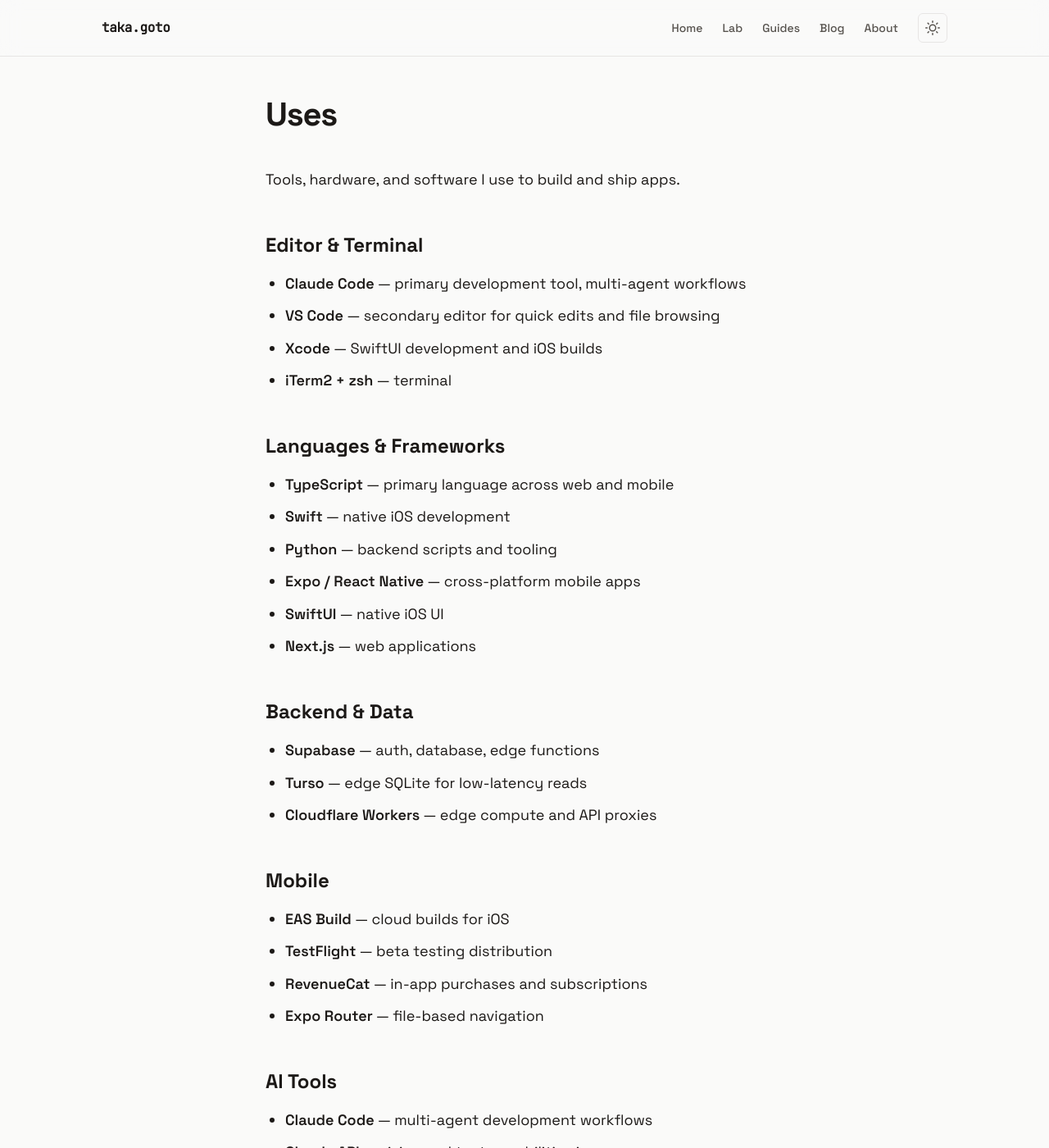
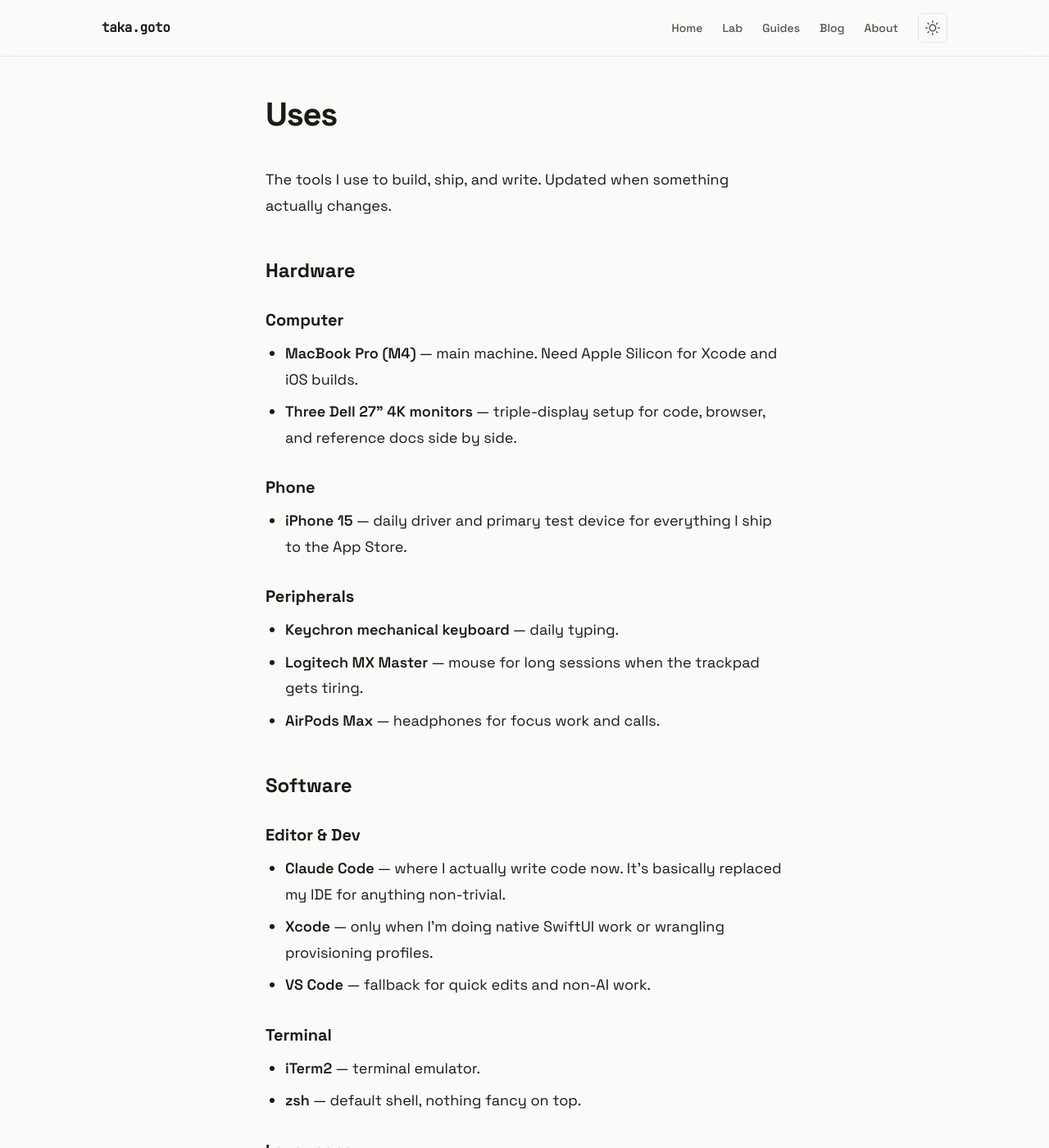
Before and after one commit to TakaGoto/takagoto.github.io, a Jekyll site: the page built from uses.md, in a window 1280 px wide and 1400 px high. Shown: the whole window at 82% size. Built offline with Jekyll 4.4.1, drawn with Linux system fonts in a browser that asks for light colours; some of the changed text lies outside the part shown.

Commit message:
Add custom software blog post, overhaul /uses, update changelog (#15)
- New post: "Custom Software Is Finally Affordable for Small Businesses"
- Rewrite /uses page with full hardware setup and clearer software stack
- Changelog: new post, /uses overhaul, backfill April framework post entry

Co-authored-by: Claude Opus 4.7 <noreply@anthropic.com>

```diff
--- a/uses.md
+++ b/uses.md
@@ -4,60 +4,87 @@ title: Uses
 permalink: /uses/
 ---
 
-Tools, hardware, and software I use to build and ship apps.
-
-## Editor & Terminal
-
-- **Claude Code** — primary development tool, multi-agent workflows
-- **VS Code** — secondary editor for quick edits and file browsing
-- **Xcode** — SwiftUI development and iOS builds
-- **iTerm2 + zsh** — terminal
-
-## Languages & Frameworks
-
-- **TypeScript** — primary language across web and mobile
-- **Swift** — native iOS development
-- **Python** — backend scripts and tooling
-- **Expo / React Native** — cross-platform mobile apps
-- **SwiftUI** — native iOS UI
-- **Next.js** — web applications
-
-## Backend & Data
-
-- **Supabase** — auth, database, edge functions
-- **Turso** — edge SQLite for low-latency reads
-- **Cloudflare Workers** — edge compute and API proxies
-
-## Mobile
-
-- **EAS Build** — cloud builds for iOS
-- **TestFlight** — beta testing distribution
-- **RevenueCat** — in-app purchases and subscriptions
-- **Expo Router** — file-based navigation
-
-## AI Tools
-
-- **Claude Code** — multi-agent development workflows
-- **Claude API** — vision and text capabilities in apps
-
-## Infrastructure
-
-- **GitHub** — source control and collaboration
-- **Vercel** — web app hosting
-- **Cloudflare** — DNS, workers, edge network
-- **GitHub Pages** — static sites (including this one)
-
-## Design
-
-- **Figma** — occasional wireframing and mockups
-- **SF Symbols** — iOS iconography
-- **AI-generated app icons** — prompt-based icon design
+The tools I use to build, ship, and write. Updated when something actually changes.
 
 ## Hardware
 
-- **MacBook Pro** — M-series, daily driver
-- **iPhone** — real-device testing
+### Computer
+
+- **MacBook Pro (M4)** — main machine. Need Apple Silicon for Xcode and iOS builds.
+- **Three Dell 27" 4K monitors** — triple-display setup for code, browser, and reference docs side by side.
+
+### Phone
+
+- **iPhone 15** — daily driver and primary test device for everything I ship to the App Store.
+
+### Peripherals
+
+- **Keychron mechanical keyboard** — daily typing.
+- **Logitech MX Master** — mouse for long sessions when the trackpad gets tiring.
+- **AirPods Max** — headphones for focus work and calls.
+
+## Software
+
+### Editor & Dev
+
+- **Claude Code** — where I actually write code now. It's basically replaced my IDE for anything non-trivial.
+- **Xcode** — only when I'm doing native SwiftUI work or wrangling provisioning profiles.
+- **VS Code** — fallback for quick edits and non-AI work.
+
+### Terminal
+
+- **iTerm2** — terminal emulator.
+- **zsh** — default shell, nothing fancy on top.
+
+### Languages
+
+- **TypeScript** — almost everything.
+- **Swift / SwiftUI** — when I need real native iOS.
+- **Python** — backend scripts and one-off tooling.
+
+### Mobile
+
+- **Expo / React Native** — default for any cross-platform app.
+- **Expo Router** — file-based navigation, makes deep linking less painful.
+- **EAS Build** — iOS builds and TestFlight submission.
+- **RevenueCat** — in-app purchases and subscriptions.
+
+### Web
+
+- **Next.js** — every web project I ship.
+- **Cloudflare Workers** — small APIs, the chat worker that powers this site.
+- **Vercel** — web app hosting.
+
+### Backend & Data
+
+- **Supabase** — auth, Postgres, edge functions. Default backend for everything.
+- **Turso** — when I need SQLite at the edge.
+
+### Design
+
+- **SF Symbols** — iOS iconography, built right in.
+- **AI-generated app icons** — I prompt my way to app icons instead of drawing them.
+
+### AI
+
+- **Claude Code** — coding partner. Multi-agent workflows for anything complex.
+- **Claude API** — vision and text capabilities built into my apps.
+
+### Notes & Writing
+
+- **Obsidian** — all my notes, ideas, and project tracking. Synced via iCloud.
+
+### Hosting
+
+- **GitHub Pages** — this site (Jekyll).
+- **Cloudflare** — workers, DNS.
+- **GitHub** — source control for everything.
+
+## What I don't use
+
+- Notion, Linear, Jira — Obsidian and a folder of markdown files is enough.
+- Figma for prototypes — I sketch in code with Claude Code.
 
 ---
 
-This page is part of the [uses.tech](https://uses.tech) movement. See more at [uses.tech](https://uses.tech).
+This page is part of the [uses.tech](https://uses.tech) movement.
```
Also changed, not shown: _posts/2026-05-11-custom-software-is-finally-affordable-for-small-businesses.md (added, +76 -0 lines), changelog.html (+18 -0 lines).
